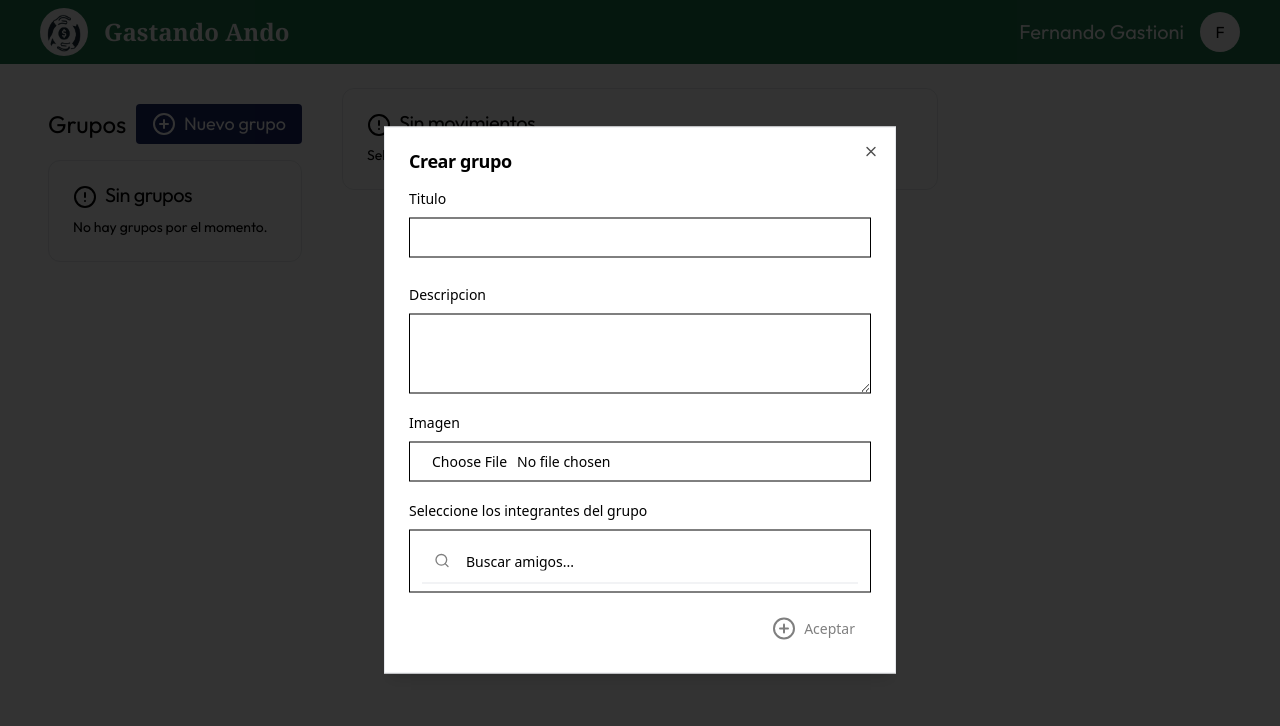
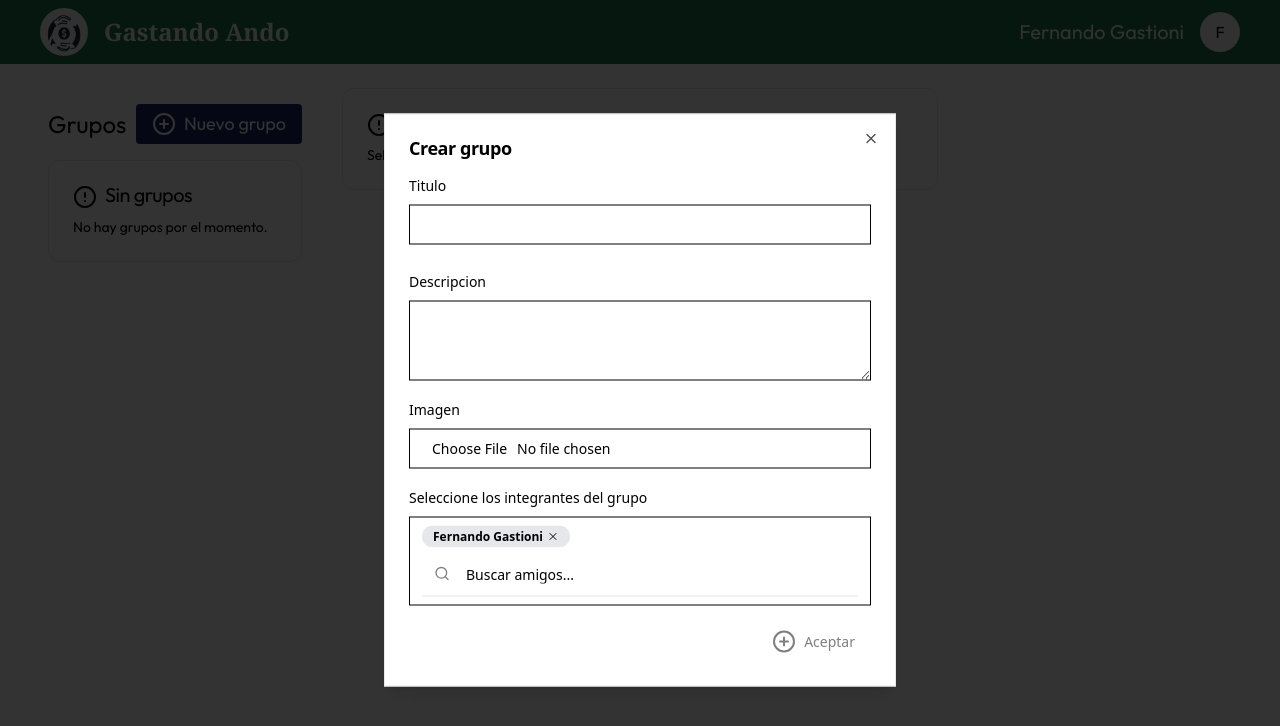
Before and after one commit to Manuel-Pol/GastandoAndo-GDSI, a React (Vite) app: page /group in a window 1280 px wide. Both pictures are taken after a click on the button "Nuevo grupo". Shown: the top 726 px of the page. Built offline with nearby package versions, Linux system fonts and the light colour scheme; a web font is replaced by a local one.

Commit message:
incluyo user en multiselect

```diff
--- a/src/components/custom/Multiselect.tsx
+++ b/src/components/custom/Multiselect.tsx
@@ -47,7 +47,6 @@ const Multiselect = ({ options, selectedOptions, onSelect, onUnselect }: Multise
       <div className="group border border-input px-3 py-2 text-sm ring-offset-background rounded-md focus-within:ring-2 focus-within:ring-ring focus-within:ring-offset-2">
         <div className="flex gap-1 flex-wrap">
           {selectedOptions.map((option) => (
-            option[EntityWithIdFields.Id] !== 0 &&
                 <Badge key={option[EntityWithIdFields.Id]} className='bg-gray-200 hover:bg-gray-100 cursor-pointer'
                        onClick={(e) => {
                         e.preventDefault();
```
